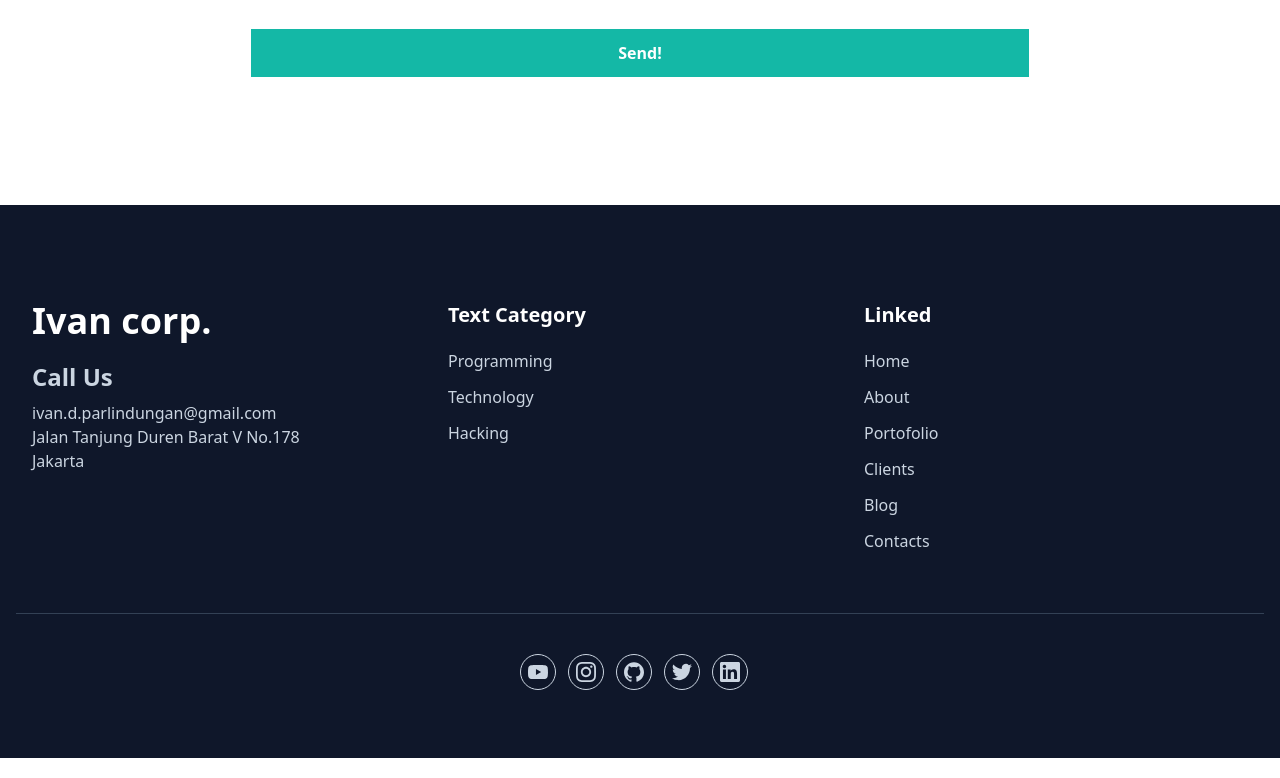
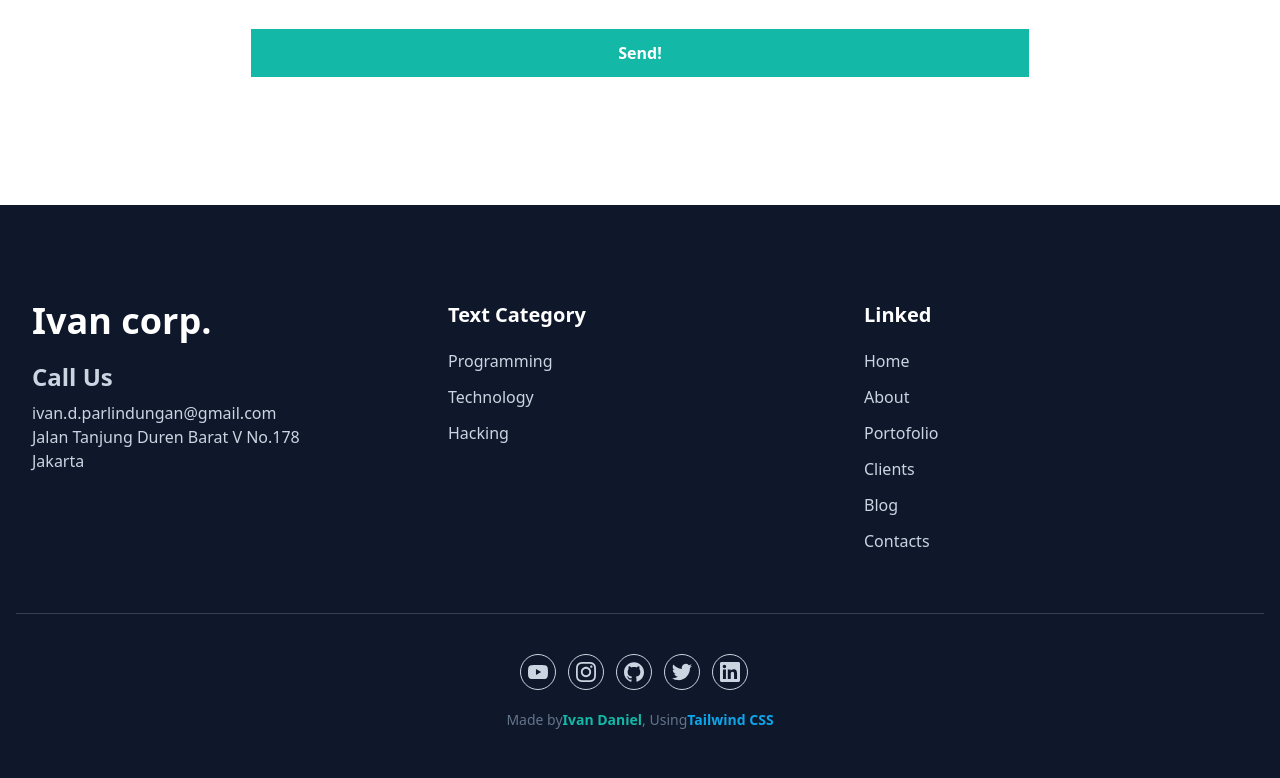
Before and after one commit to danielivan09/profile-tailwindcss, a website: page index.html in a window 1280 px wide. Shown: the part 4740-5518 px from the top of the page. Drawn offline with Linux system fonts and the light colour scheme.

Commit message:
finishinggit add .!

```diff
--- a/index.html
+++ b/index.html
@@ -501,7 +501,9 @@
 
                 </div>
 
-                <p></p>
+                <p class="flex text-slate-500 items-center justify-center font-medium text-sm">Made by  <a
+                        href="https://github.com/danielivan09/profile-tailwindcss" target="_blank"
+                        class="font-bold text-primary">Ivan Daniel</a> , Using <a href="https://tailwindcss.com/" target="_blank" class="font-bold text-sky-500">Tailwind CSS</a></p>
             </div>
         </div>
     </footer>
```
Also changed, not shown: dist/output.css.
